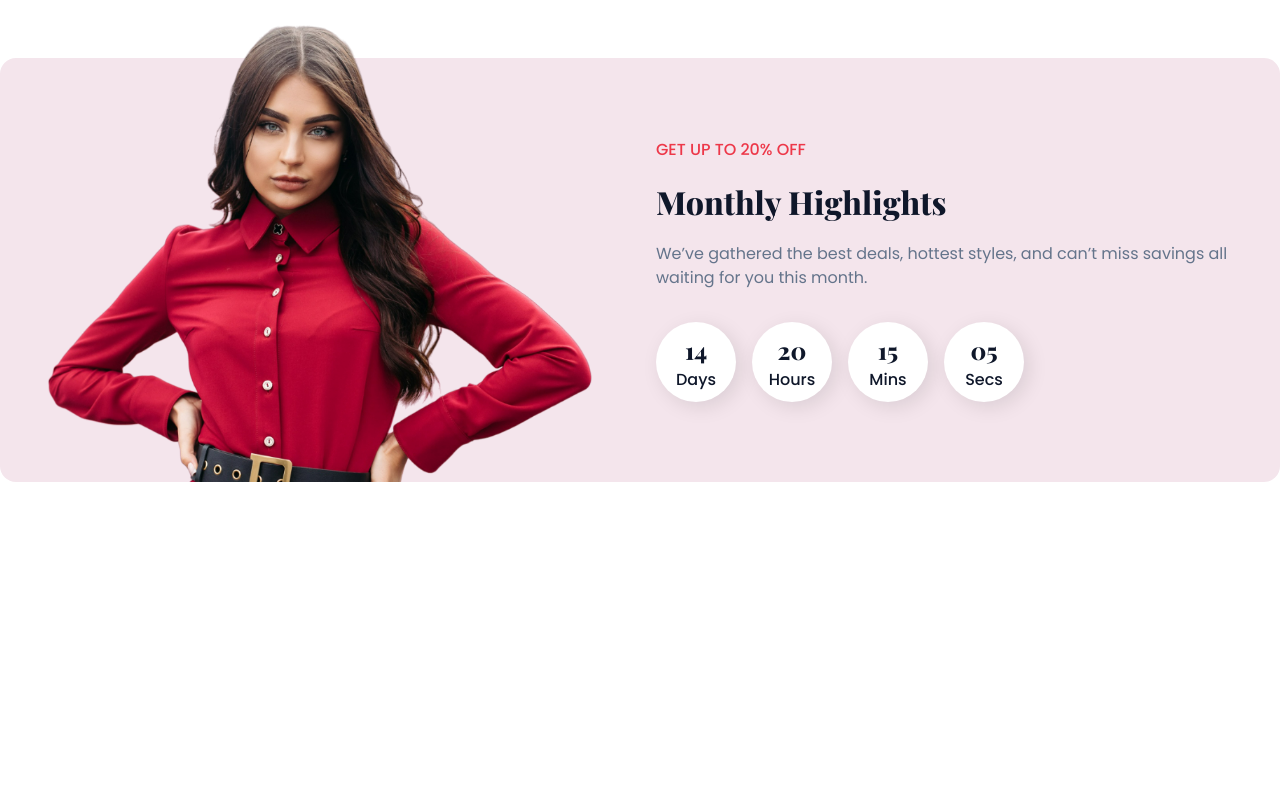
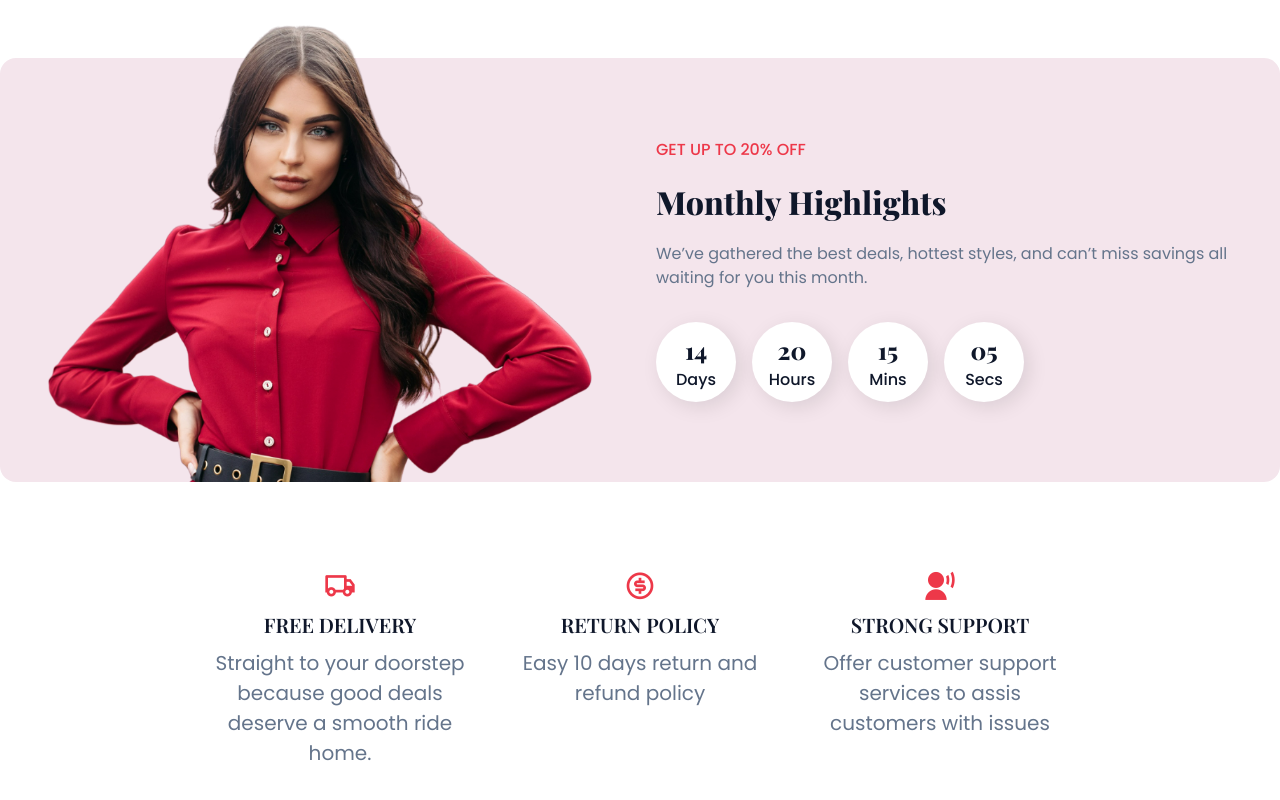
Before and after one commit to TanviKrishnan2005/ELYSIAN, a React (Vite) app in the folder frontend/: page / in a window 1280 px wide. Shown: the part 2564-3364 px from the top of the page. Before the commit the page ends 3046 px from the top, so only its background shows below. Built offline with nearby package versions, Linux system fonts and the light colour scheme.

Commit message:
promo banner added

```diff
--- a/frontend/src/App.css
+++ b/frontend/src/App.css
@@ -382,6 +382,7 @@ nav {
 
 .banner__card {
   text-align: center;
+
 }
 
 .banner__card span {
@@ -400,6 +401,7 @@ nav {
 
 .banner__card p {
   color: var(--text-light);
+  font-size: 1.25rem;
 }
 
 .blog__container {
--- a/frontend/src/pages/Home/Home.jsx
+++ b/frontend/src/pages/Home/Home.jsx
@@ -4,6 +4,7 @@ import Categories from './Categories'
 import HeroSection from './HeroSection'
 import TrendingProducts from '../shop/TrendingProducts'
 import DealSection from './DealSection'
+import PromoBanner from './PromoBanner'
 
 const Home = () => {
   return (
@@ -13,6 +14,7 @@ const Home = () => {
     <HeroSection/>
     <TrendingProducts/>
     <DealSection/>
+    <PromoBanner/>
     </>
   )
 }
--- /dev/null
+++ b/frontend/src/pages/Home/PromoBanner.jsx
@@ -0,0 +1,35 @@
+import React from 'react'
+
+const PromoBanner = () => {
+  return (
+    <section className='section__container banner__container'>
+        <div className='banner__card'>
+            <span>
+                <i className='ri-truck-line'></i>
+                <h4>FREE DELIVERY</h4>
+                <p>Straight to your doorstep
+                    because good deals deserve a smooth ride home.</p>
+            </span>
+        </div>
+
+        <div className='banner__card'>
+            <span>
+                <i className='ri-money-dollar-circle-line'></i>
+                <h4>RETURN POLICY</h4>
+                <p>Easy 10 days return and refund policy</p>
+            </span>
+        </div>
+
+        <div className='banner__card'>
+            <span>
+                <i className='ri-user-voice-fill'></i>
+                <h4>STRONG SUPPORT</h4>
+                <p>Offer customer support services to assis customers with issues</p>
+            </span>
+        </div>
+
+    </section>
+  )
+}
+
+export default PromoBanner
```
